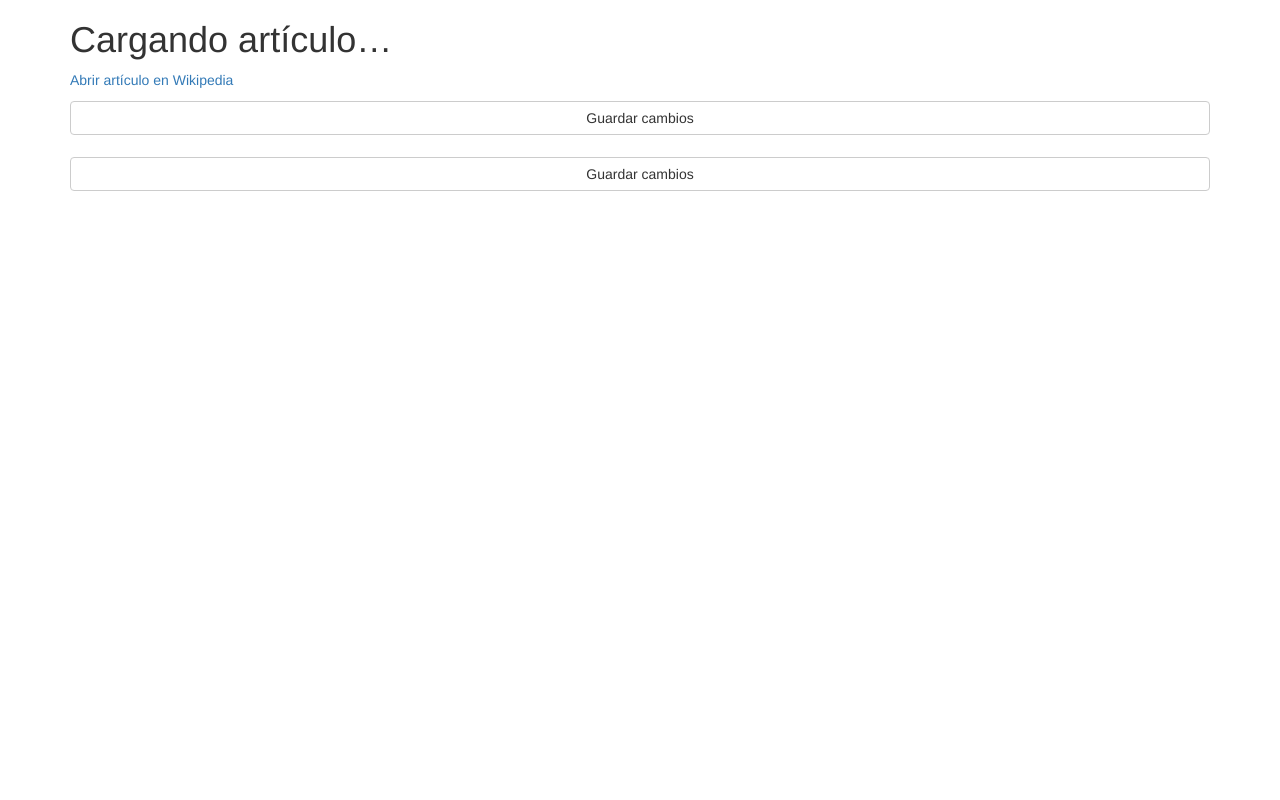
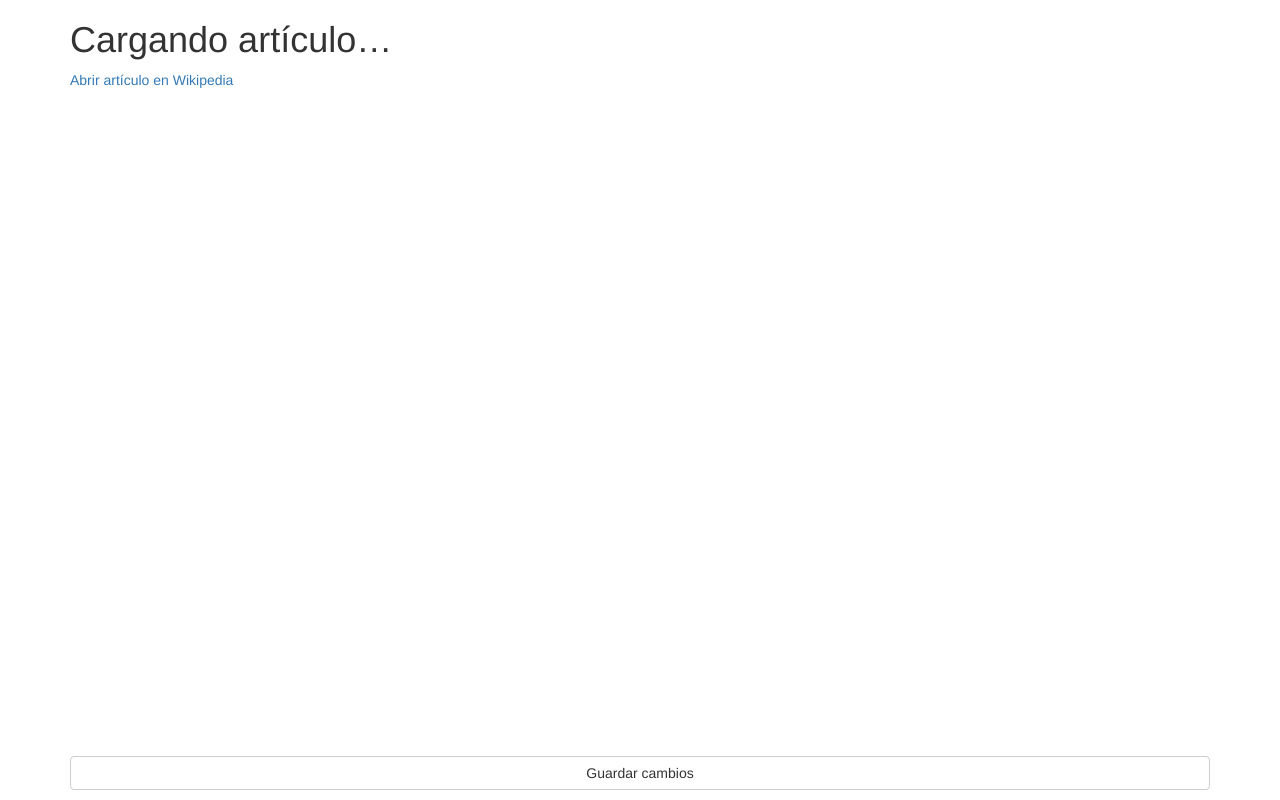
Before and after one commit to benjavalero/replacer, a PHP site: page /misspellings.html in a window 1280 px wide. Run offline with PHP 8.4, Linux system fonts and the light colour scheme.

Commit message:
Display the button to save changes in a fixed footer

```diff
--- a/src/main/resources/static/css/replacer.css
+++ b/src/main/resources/static/css/replacer.css
@@ -1,3 +1,24 @@
+/* FIXED FOOTER */
+
+html {
+  position: relative;
+  min-height: 100%;
+}
+
+body {
+  margin-bottom: 6ex;
+}
+
+.footer {
+  position: fixed;
+  bottom: 0;
+  width: 100%;
+  height: 6ex;
+  background-color: #ffffff;
+}
+
+/* MISPELLINGS */
+
 .pre {
 	font-family: monospace;
 	white-space: pre-wrap;
@@ -14,9 +35,8 @@ hr {
 	border-width: medium;
 }
 
-.button-save {
+#button-save {
     width: 100%;
-    margin: 1.5ex 0 1.5ex 0;
 }
 
 /* SYNTAX */
--- a/src/main/resources/static/js/misspellings.js
+++ b/src/main/resources/static/js/misspellings.js
@@ -3,7 +3,7 @@ var pageFixes;
 
 $(document).ready(function() {
     // TODO Enable/disable while loading new articles. Also hide/display the article link.
-    $('.button-save').click(function() {
+    $('#button-save').click(function() {
         saveChanges();
     });
 
--- a/src/main/resources/static/misspellings.html
+++ b/src/main/resources/static/misspellings.html
@@ -28,11 +28,15 @@
         <a  id="article-link" href="#" target="_blank">Abrir artículo en Wikipedia</a>
     </div>
 
-    <a href="#" class="btn btn-default button-save" role="button">Guardar cambios</a>
-
     <div id="article-content" class="pre"></div>
 
-    <a href="#" class="btn btn-default button-save" role="button">Guardar cambios</a>
+</div>
+
+<footer class="footer">
+    <div class="container">
+        <a id="button-save" href="#" class="btn btn-default" role="button">Guardar cambios</a>
+    </div>
+</footer>
 
 <!-- jQuery (necessary for Bootstrap's JavaScript plugins) -->
 <script src="https://ajax.googleapis.com/ajax/libs/jquery/1.12.4/jquery.min.js"></script>
@@ -42,7 +46,6 @@
         crossorigin="anonymous"></script>
 
 <script src="js/misspellings.js"></script>
-</div>
 
 </body>
 </html>
```
Lines whose indentation alone changed are shown as unchanged.
